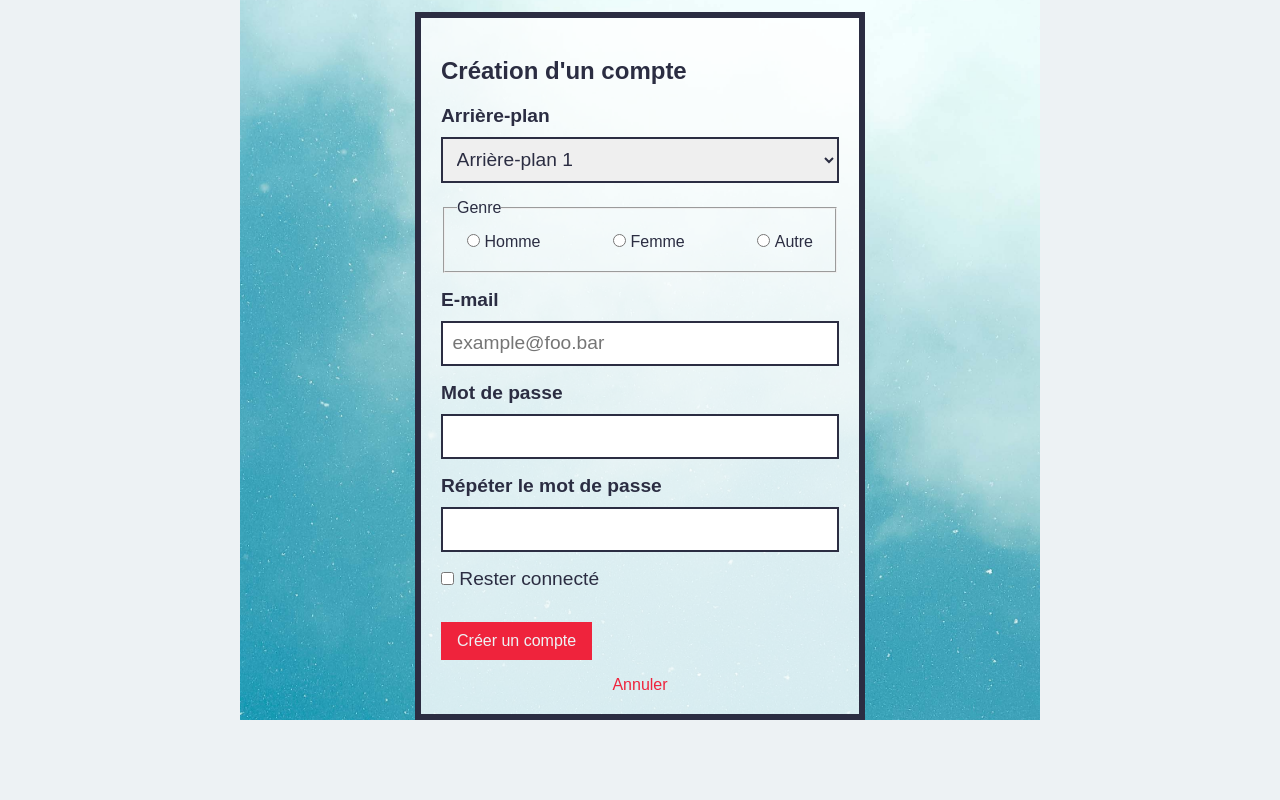
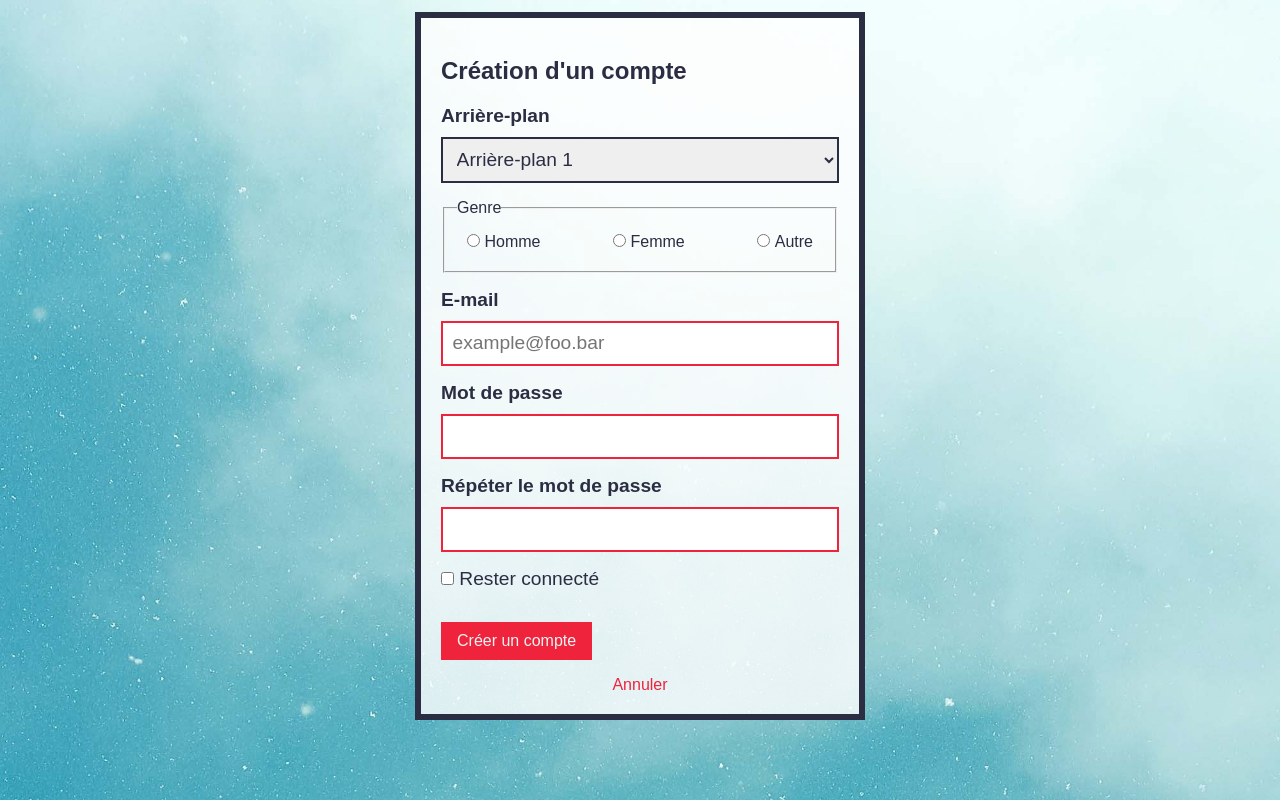
Before and after one commit to divtec-cejef/2022-mini-form-dindin-nibnib, a plain HTML site: page index.html in a window 1280 px wide. Shown: the part 108-908 px from the top of the page. Drawn offline with Linux system fonts and the light colour scheme.

Commit message:
better css

```diff
--- a/css/main.css
+++ b/css/main.css
@@ -3,20 +3,24 @@
 	box-sizing: border-box;
 }
 
-html {
+html,
+body {
+	padding: 0;
+	margin: 0;
+}
+
+body {
 	font-family: Arial, sans-serif;
 	font-size: 100%;
 	font-weight: 400;
 	color: #2B2D42;
-	background-color: #EDF2F4;
-}
-
-body {
 	max-width: 800px;
 	margin: 2rem auto;
+	background-color: #EDF2F4;
 	background-image: url(../img/backgrounds/1.jpg);
 	background-repeat: no-repeat;
 	background-size: cover;
+	background-position: top center;
 }
 
 h1 {
@@ -125,6 +129,7 @@ button[type="submit"]+a {
 	text-align: center;
 }
 
-input:not(:valid) {
-	border-color: #EF233C;
+select:invalid,
+input:invalid:not([type="checkbox"]) {
+	border-color: #EF233C !important;
 }
```
